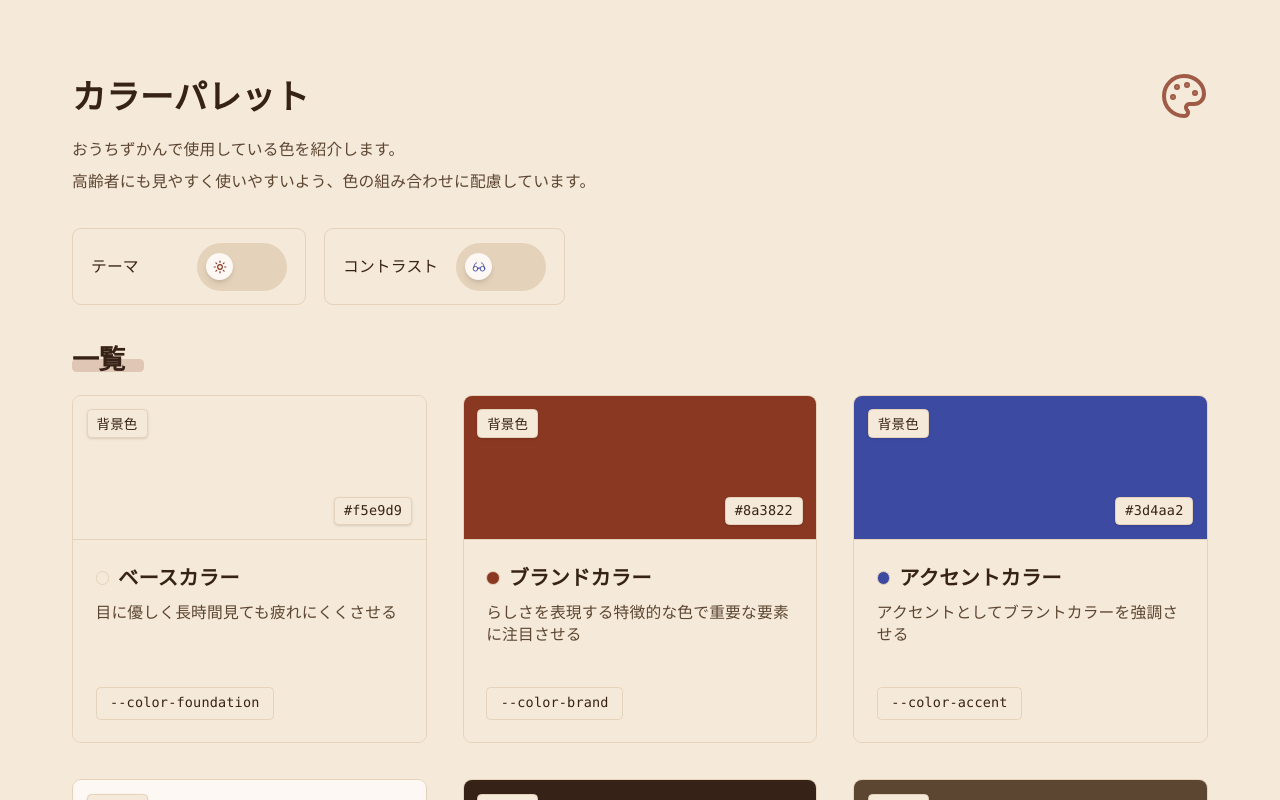
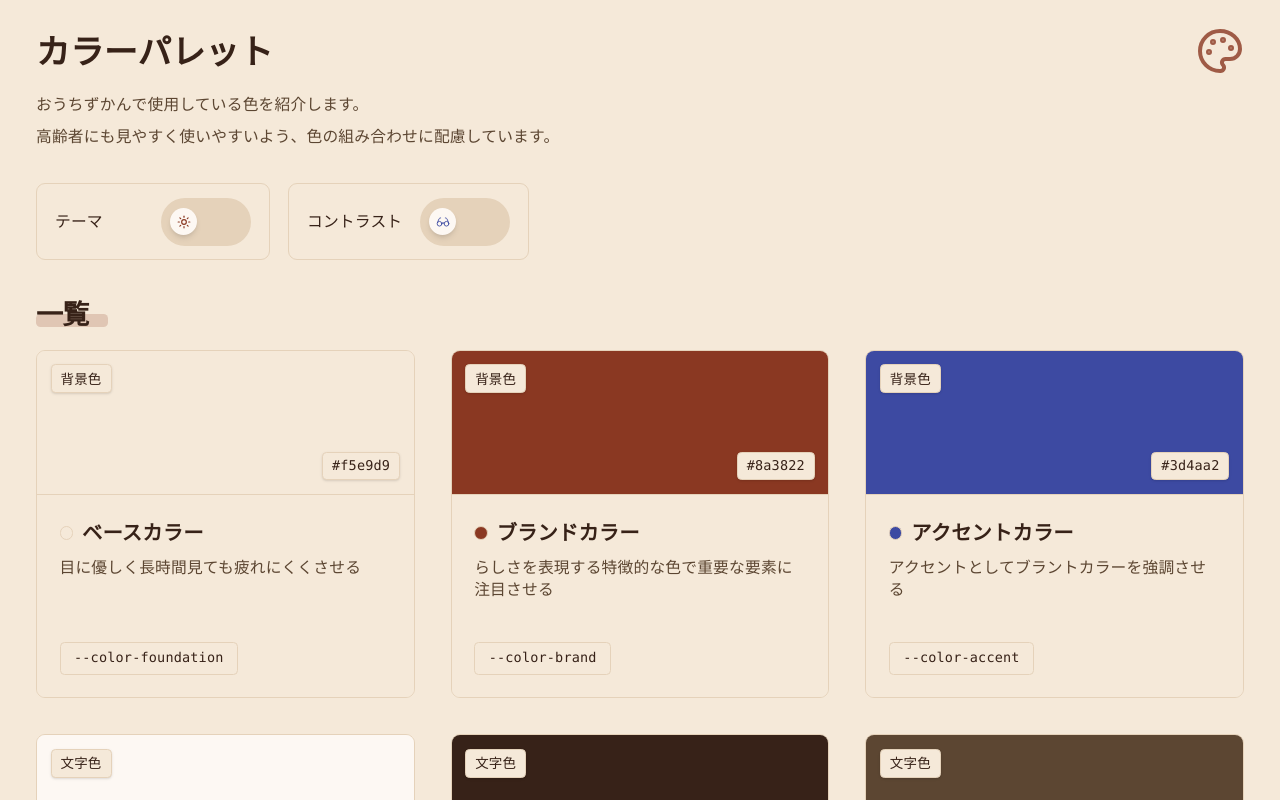
Before and after one commit to nnst0knnt/ourchizukan, a Next.js app: page /playgrounds/color-palette in a window 1280 px wide. Shown: the top 800 px of the page. Built offline with nearby package versions, Linux system fonts and the light colour scheme.

Commit message:
💄 adjust content space

```diff
--- a/app/playgrounds/color-palette/page.tsx
+++ b/app/playgrounds/color-palette/page.tsx
@@ -143,8 +143,7 @@ export default function ColorPalette() {
   if (!theme.value || !contrast.value) return null;
 
   return (
-    <div className="flex min-h-screen flex-col bg-foundation text-primary antialiased">
-      <div className="mx-auto flex w-full max-w-6xl flex-1 flex-col gap-4 px-4 py-4 md:gap-6 md:px-6 md:py-6 lg:gap-8 lg:px-8 lg:py-8">
+    <div className="flex flex-col gap-6 md:gap-8">
       <div className="flex flex-col gap-6 md:gap-8">
         <div className="relative flex flex-col gap-4 bg-foundation">
           <h1 className="flex flex-row items-center justify-between gap-2 font-bold text-3xl text-primary">
@@ -230,11 +229,7 @@ export default function ColorPalette() {
                     strokeWidth={1.5}
                   />
                 ) : (
-                    <Glasses
-                      size={14}
-                      className="text-accent"
-                      strokeWidth={3}
-                    />
+                  <Glasses size={14} className="text-accent" strokeWidth={3} />
                 )}
               </span>
             </button>
@@ -334,9 +329,7 @@ export default function ColorPalette() {
                             <span className="font-bold text-xl">
                               {evaluated.ratio.toFixed(2)}
                             </span>
-                              <span className="text-secondary text-xs">
-                                /10
-                              </span>
+                            <span className="text-secondary text-xs">/10</span>
                           </div>
                         </div>
                         <div
@@ -375,6 +368,5 @@ export default function ColorPalette() {
         </section>
       </div>
     </div>
-    </div>
   );
 }
--- a/components/structures/content.tsx
+++ b/components/structures/content.tsx
@@ -1,7 +1,15 @@
 import type { PropsWithChildren } from "react";
 
+import { cn } from "@/styles/functions";
+
 export const Content = ({ children }: PropsWithChildren) => (
-  <main className="mx-auto w-full max-w-7xl flex-1 px-4 py-6 md:px-6 md:py-8 lg:px-8">
+  <main
+    className={cn(
+      "mx-auto w-full max-w-7xl flex-1",
+      "pt-3 pb-4 md:pt-4 md:pb-6 lg:pt-6 lg:pb-8",
+      "px-4 md:px-6 lg:px-8",
+    )}
+  >
     {children}
   </main>
 );
```
Lines whose indentation alone changed are shown as unchanged.
